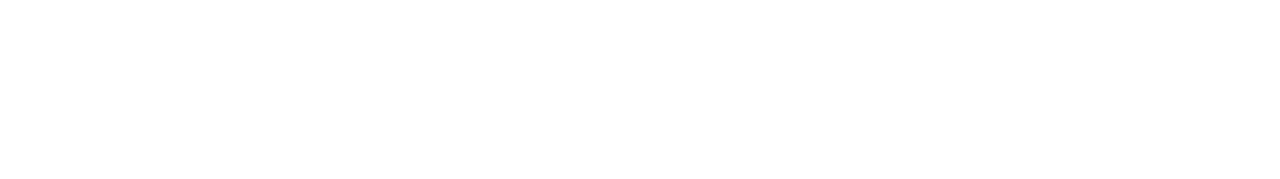
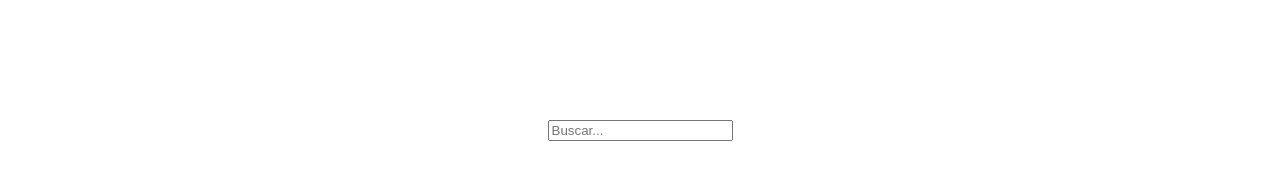
Before and after one commit to nescalan/PracticoReactJS, a React app: page / in a window 1280 px wide. Shown: the part 155-334 px from the top of the page. Built offline with nearby package versions, Linux system fonts and the light colour scheme.

Commit message:
17: Estructura y Estilos del Buscador

```diff
--- /dev/null
+++ b/src/assets/styles/components/Search.scss
@@ -0,0 +1,13 @@
+.main {
+  display: flex;
+  align-items: center;
+  justify-content: center;
+  flex-direction: column;
+  height: 300px;
+  border-radius: 0px 0px 40px 40px;
+}
+
+.main__title {
+  color: white;
+  font-size: 25px;
+}
--- /dev/null
+++ b/src/components/Search.jsx
@@ -0,0 +1,11 @@
+import React from 'react';
+import '../assets/styles/components/Search.scss'
+
+const Search = () => (
+    <section className="main">
+    <h2 className="main__title">¿Qué quieres ver hoy?</h2>
+    <input type="text" className="input" placeholder="Buscar..."/>
+  </section>
+);
+
+export default Search;
--- a/src/containers/App.jsx
+++ b/src/containers/App.jsx
@@ -1,10 +1,12 @@
 import React from 'react';
 import Header from '../components/Header';
+import Search from '../components/Search';
 import '../assets/styles/App.scss';
 
 const App = () => (
     <div className="App">
         <Header />
+        <Search />
     </div>
 );
 
```
